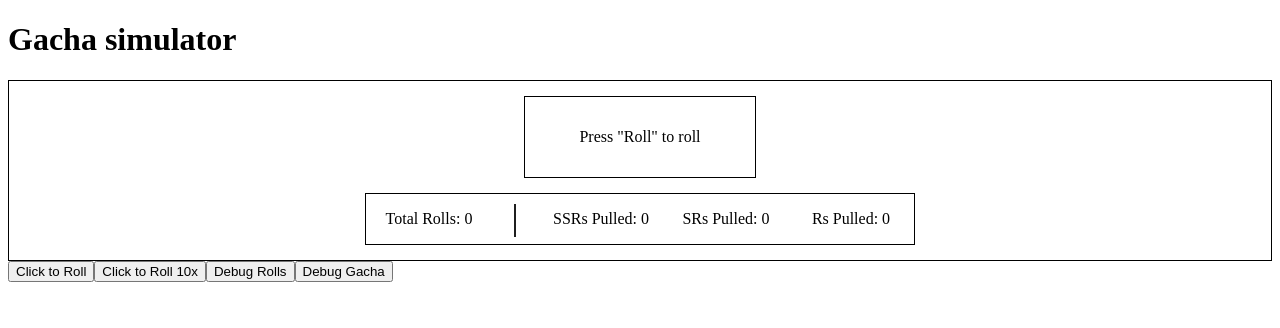
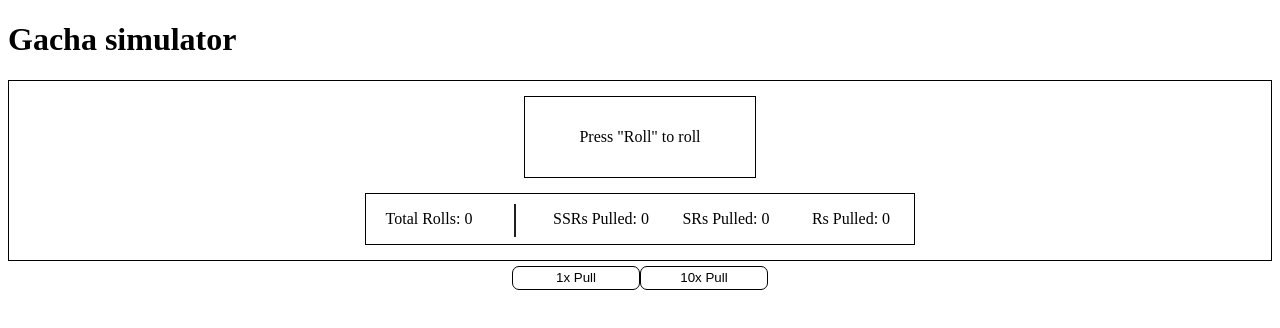
Before and after one commit to RvnVentra/Gacha-Simulator, a React (Create React App) app: page / in a window 1280 px wide. Shown: the top 328 px of the page. Built offline with nearby package versions, Linux system fonts and the light colour scheme.

Commit message:
Initial CSS for buttons

```diff
--- a/src/components/Content/Gacha/GachaInteraction/gachaInteraction.js
+++ b/src/components/Content/Gacha/GachaInteraction/gachaInteraction.js
@@ -1,12 +1,39 @@
+import styled from "styled-components";
+
 export default function Gacha_interaction(props) {
-    const {rollSingleGacha, rollTenfoldGacha, debugRolls, debugGacha} = props;
+    const {rollSingleGacha, rollTenfoldGacha} = props;
+    // const {rollSingleGacha, rollTenfoldGacha, debugRolls, debugGacha} = props; //Enable for debugging
 
     return (
-        <div>
-            {rollSingleGacha && <button onClick={rollSingleGacha}>Click to Roll</button>}
-            {rollTenfoldGacha && <button onClick={rollTenfoldGacha}>Click to Roll 10x</button>}
-            {debugRolls && <button onClick={debugRolls}>Debug Rolls</button>}
-            {debugGacha && <button onClick={debugGacha}>Debug Gacha</button>}
-        </div>
+        <InteractionContainer>
+            {rollSingleGacha && <InteractionButton onClick={rollSingleGacha}>1x Pull</InteractionButton>}
+            {rollTenfoldGacha && <InteractionButton onClick={rollTenfoldGacha}>10x Pull</InteractionButton>}
+            {/* {debugRolls && <button onClick={debugRolls}>Debug Rolls</button>}
+            {debugGacha && <button onClick={debugGacha}>Debug Gacha</button>} */}
+        </InteractionContainer>
     );
 };
+
+const InteractionContainer = styled.div`
+    display: flex;
+    align-items: center;
+    justify-content: space-evenly;
+    width: 20vw;
+    margin: 5px auto;
+`;
+
+const InteractionButton = styled.button`
+    background-color: inherit;
+    border: 1px solid black;
+    border-radius: 7px;
+    text-align: center;
+    width: 150px;
+    padding: 3.5px 7px;
+    transition: 100ms linear;
+
+    &:hover {
+        cursor: pointer;
+        background-color: lightgrey;
+        color: white;
+    };
+`;
```
